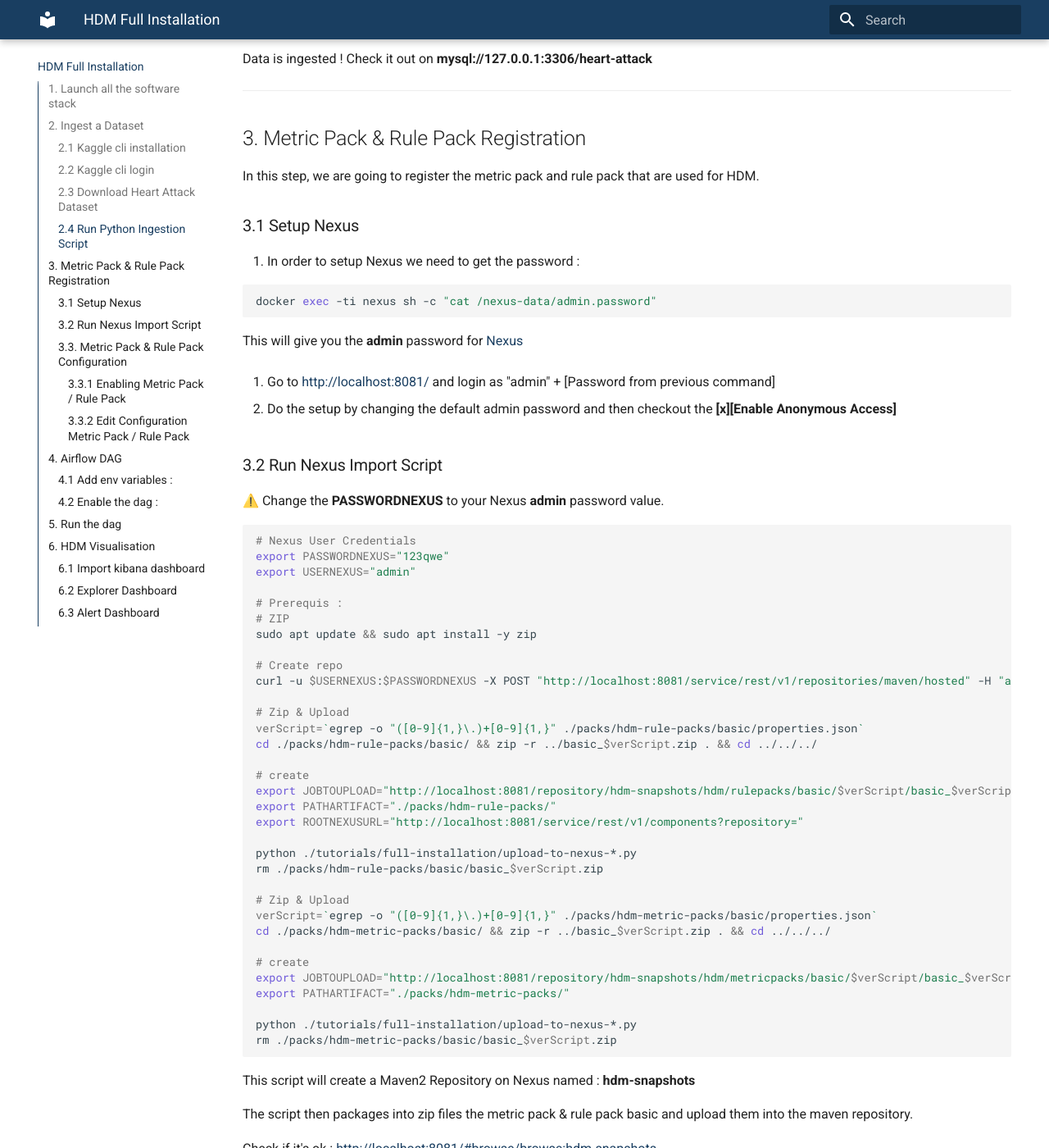
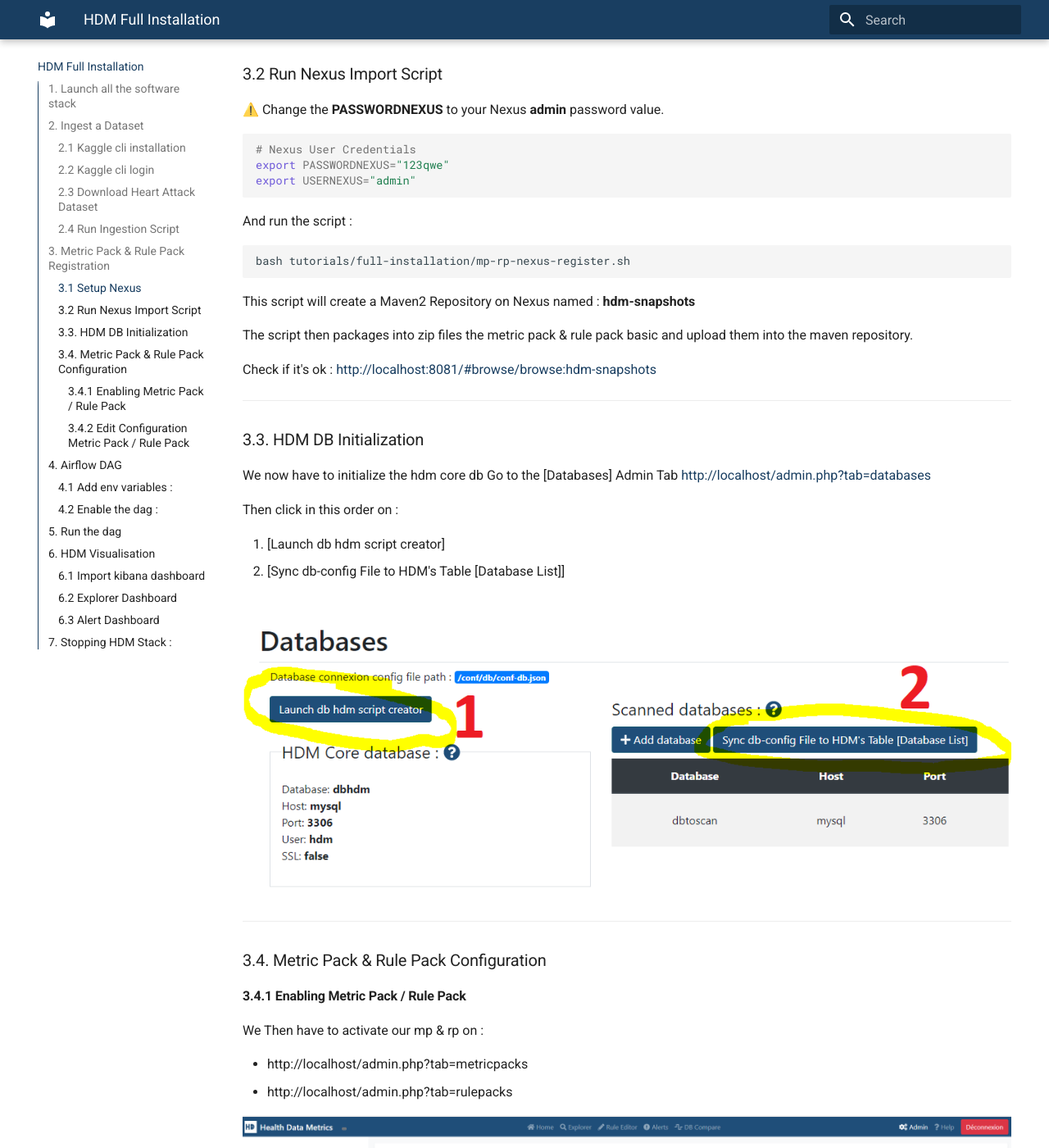
Before and after one commit to curie-data-factory/health-data-metrics, an MkDocs documentation site: the page built from docs/full-installation.md, in a window 1280 px wide and 1400 px high, scrolled down 3215 px. Shown: the whole window at 82% size. Built offline with MkDocs 1.6.1 and Material for MkDocs 9.7.7, drawn with Linux system fonts in a browser that asks for light colours; some of the changed text lies outside the part shown.

Commit message:
dry run full install modifs

````diff
--- a/docs/full-installation.md
+++ b/docs/full-installation.md
@@ -62,17 +62,7 @@ We are going to run the `docker-compose` files :
 - `docker-compose-airflow.yml` (Airflow Stack) More INFO [Here](https://airflow.apache.org/docs/apache-airflow/stable/start/docker.html#)
 
 ```bash
-# pull & run hdm docker container stack
-docker-compose -f docker-compose.yml up -d
-
-# get current user to have same user in airflow container workers.
-echo -e "AIRFLOW_UID=$(id -u)\nAIRFLOW_GID=0" > .env
-
-# pull & run airflow docker container stack
-docker-compose -f docker-compose-airflow.yaml up -d
-
-# fetch hdm application composer dependencies
-docker exec -ti hdm sh -c "composer install --no-dev --optimize-autoloader"
+bash tutorials/full-installation/launch-stack.sh
 ```
 
 When the installation is complete, you should check the different application endpoints :
@@ -119,25 +109,12 @@ Test with : ` kaggle datasets list`
 kaggle datasets download rashikrahmanpritom/heart-attack-analysis-prediction-dataset -p ./datasets --unzip
 ```
 
-### 2.4 Run Python Ingestion Script
+### 2.4 Run Ingestion Script
 
 We are now going to ingest our Kaggle dataset to our MySQL database.
 
-Requirements installation
-
-* MySQL Client Driver
 ```bash
-sudo apt-get update && sudo apt-get install -y libmysqlclient-dev
-```
-
-* Python Package dependencies
-```bash
-python -m pip install -r tutorials/full-installation/requirements.txt
-```
-* Ingestion Script :
-
-```bash
-python ./tutorials/full-installation/ingest-data.py
+bash tutorials/full-installation/ingest-data.sh
 ```
 
 Data is ingested ! Check it out on **mysql://127.0.0.1:3306/heart-attack**
@@ -170,36 +147,12 @@ This will give you the **admin** password for [Nexus](http://localhost:8081/)
 # Nexus User Credentials
 export PASSWORDNEXUS="123qwe"
 export USERNEXUS="admin"
+```
 
-# Prerequis :
-# ZIP
-sudo apt update && sudo apt install -y zip
+And run the script :
 
-# Create repo
-curl -u $USERNEXUS:$PASSWORDNEXUS -X POST "http://localhost:8081/service/rest/v1/repositories/maven/hosted" -H "accept: application/json" -H "Content-Type: application/json" -d "{ \"name\": \"hdm-snapshots\", \"online\": true, \"storage\": { \"blobStoreName\": \"default\", \"strictContentTypeValidation\": false, \"writePolicy\": \"allow\" }, \"cleanup\": { \"policyNames\": [ \"string\" ] }, \"component\": { \"proprietaryComponents\": true }, \"maven\": { \"versionPolicy\": \"MIXED\", \"layoutPolicy\": \"PERMISSIVE\" }}"
-
-# Zip & Upload
-verScript=`egrep -o "([0-9]{1,}\.)+[0-9]{1,}" ./packs/hdm-rule-packs/basic/properties.json`
-cd ./packs/hdm-rule-packs/basic/ && zip -r ../basic_$verScript.zip . && cd ../../../
-
-# create
-export JOBTOUPLOAD="http://localhost:8081/repository/hdm-snapshots/hdm/rulepacks/basic/$verScript/basic_$verScript.zip"
-export PATHARTIFACT="./packs/hdm-rule-packs/"
-export ROOTNEXUSURL="http://localhost:8081/service/rest/v1/components?repository="
-
-python ./tutorials/full-installation/upload-to-nexus-*.py
-rm ./packs/hdm-rule-packs/basic/basic_$verScript.zip
-
-# Zip & Upload
-verScript=`egrep -o "([0-9]{1,}\.)+[0-9]{1,}" ./packs/hdm-metric-packs/basic/properties.json`
-cd ./packs/hdm-metric-packs/basic/ && zip -r ../basic_$verScript.zip . && cd ../../../
-
-# create
-export JOBTOUPLOAD="http://localhost:8081/repository/hdm-snapshots/hdm/metricpacks/basic/$verScript/basic_$verScript.zip"
-export PATHARTIFACT="./packs/hdm-metric-packs/"
-
-python ./tutorials/full-installation/upload-to-nexus-*.py
-rm ./packs/hdm-metric-packs/basic/basic_$verScript.zip
+```bash
+bash tutorials/full-installation/mp-rp-nexus-register.sh
 ```
 
 This script will create a Maven2 Repository on Nexus named : **hdm-snapshots**
@@ -210,9 +163,23 @@ Check if it's ok : [http://localhost:8081/#browse/browse:hdm-snapshots](http://l
 
 ___
 
-### 3.3. Metric Pack & Rule Pack Configuration
+### 3.3. HDM DB Initialization
 
-#### 3.3.1 Enabling Metric Pack / Rule Pack
+We now have to initialize the hdm core db
+Go to the [Databases] Admin Tab [http://localhost/admin.php?tab=databases](http://localhost/admin.php?tab=databases)
+
+Then click in this order on :
+
+1. [Launch db hdm script creator]
+2. [Sync db-config File to HDM's Table [Database List]]
+
+![db init](db-init.png)
+
+___
+
+### 3.4. Metric Pack & Rule Pack Configuration
+
+#### 3.4.1 Enabling Metric Pack / Rule Pack
 
 We Then have to activate our mp & rp on :
 
@@ -222,7 +189,7 @@ We Then have to activate our mp & rp on :
 ![metric pack configuration page](metrickpacks_conf_1.png)
 ![Rule pack configuration page](rulepacks_conf_1.png)
 
-#### 3.3.2 Edit Configuration Metric Pack / Rule Pack
+#### 3.4.2 Edit Configuration Metric Pack / Rule Pack
 
 ![metric pack configuration page](metrickpacks_conf_2.png)
 
@@ -269,6 +236,13 @@ curl -u $USERAIRFLOW:$PASSWORDAIRFLOW -X POST "http://localhost:8080/api/v1/vari
 
 They will create all the airflow environment variables in order for our DAG to run.
 
+And then Copy python files :
+
+```bash
+mkdir dags/packs
+cp -r packs/* dags/packs/
+```
+
 ### 4.2 Enable the dag :
 
 Toggle the dag :
@@ -277,13 +251,6 @@ Toggle the dag :
 ___
 
 ## 5. Run the dag
-
-Copy python files :
-
-```bash
-mkdir dags/packs
-cp -r packs/* dags/packs/
-```
 
 Trigger the dag :
 
@@ -316,3 +283,13 @@ You can explore the different metric pack dashboards from the Explorer.
 You can check all the alerts emmitted by the different rule packs from the Alert dashboard :
 
 [http://localhost/alert/alert.php](http://localhost/alert/alert.php)
+
+## 7. Stopping HDM Stack :
+
+To stop the stack :
+
+```bash
+docker-compose -f docker-compose.yml down
+docker-compose -f docker-compose-airflow.yaml down -v
+docker-compose down -v
+```
````
Also changed, not shown: README.md (+3 -70 lines), docs/db-init.png (added), 6 other files.
